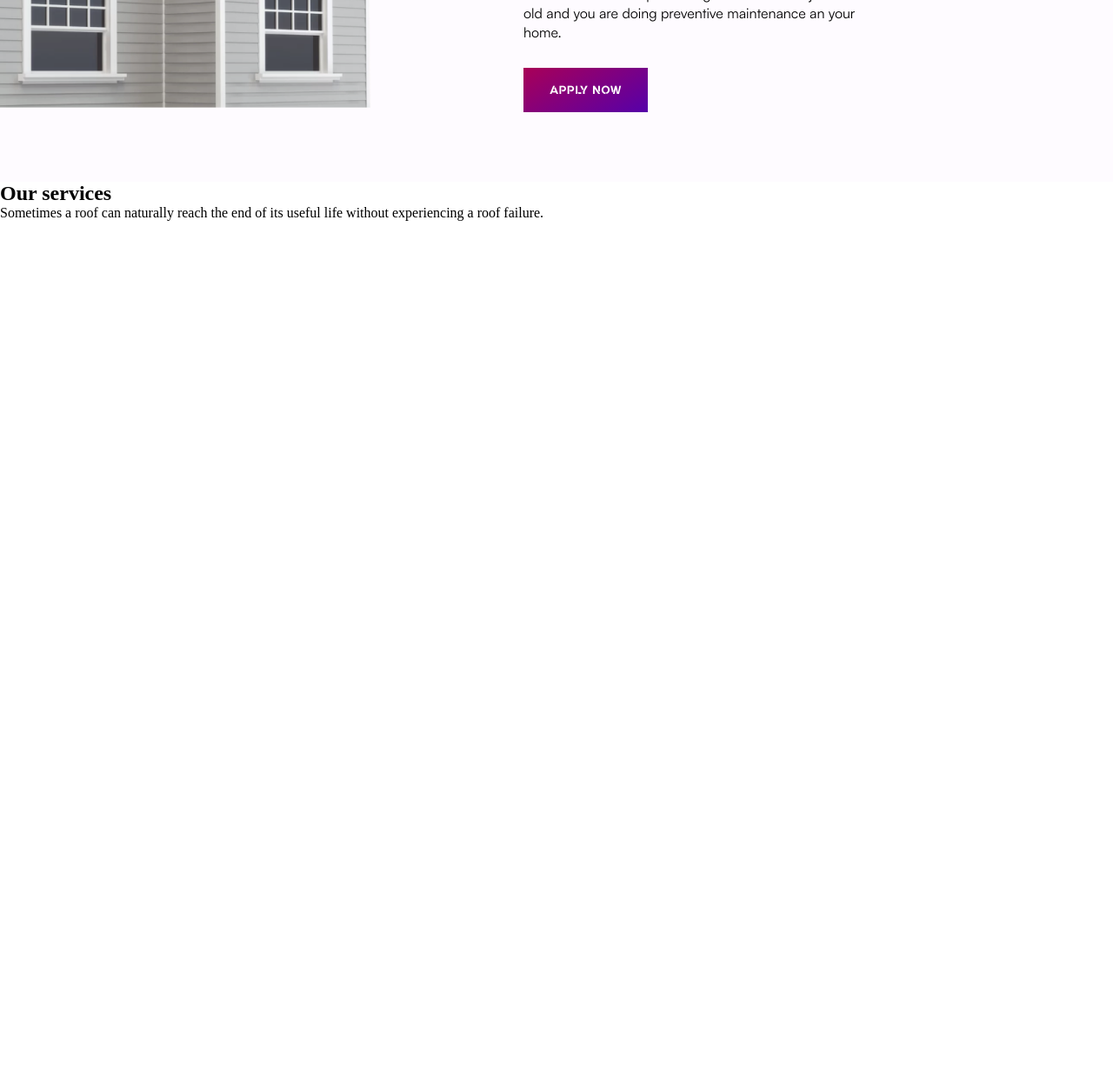
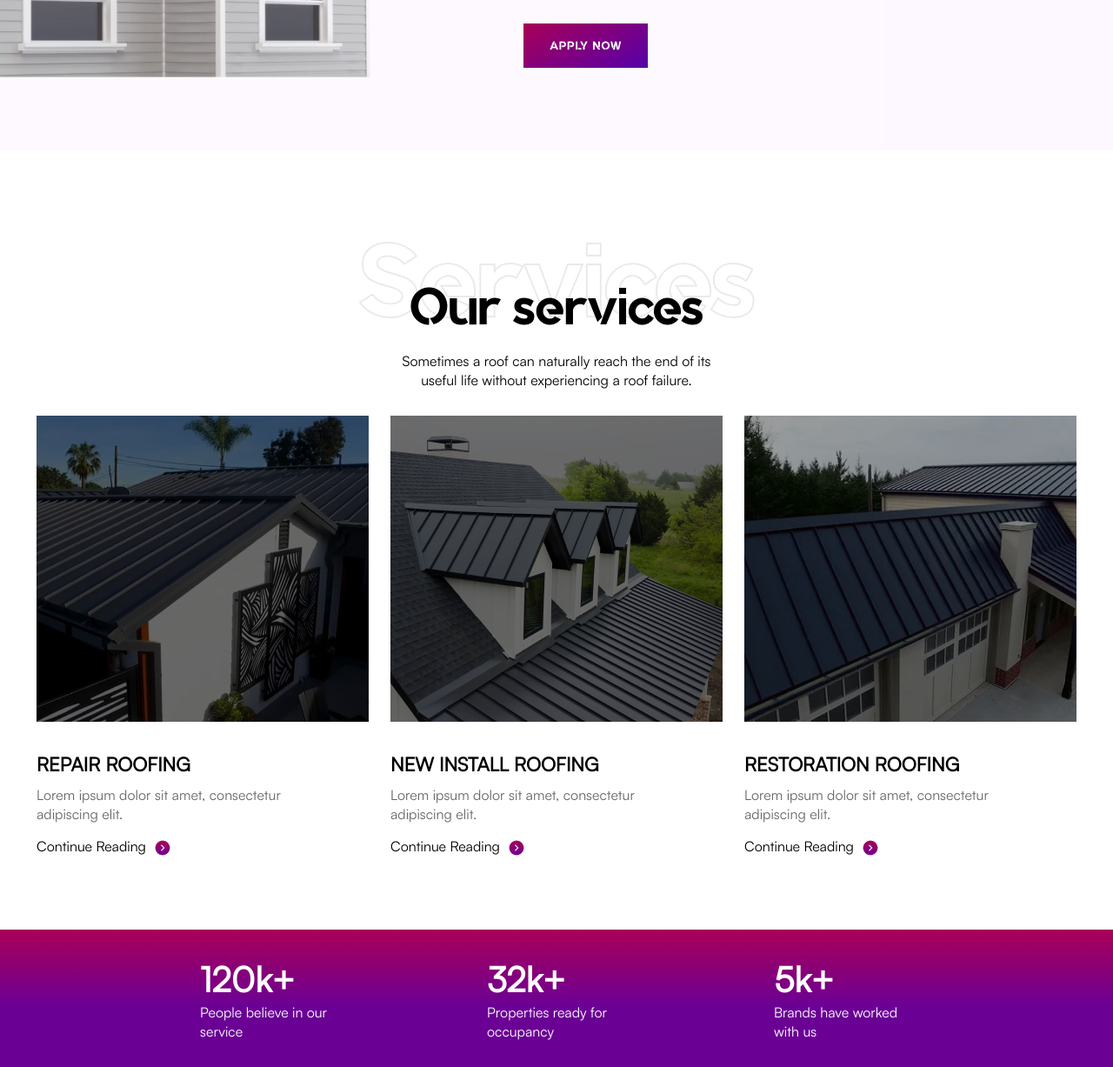
Before and after one commit to Muhammad-Haram/hesco, a plain HTML site: page index.html in a window 1280 px wide. Shown: the part 1353-2580 px from the top of the page at 87% size. Before the commit the page ends 1607 px from the top, so only its background shows below. Drawn offline with Linux system fonts and the light colour scheme.

Commit message:
add services and state section

```diff
--- a/index.html
+++ b/index.html
@@ -103,9 +103,61 @@
     </section>
 
     <section class="services">
-        <h1 class="services-head">Our services</h1>
-        <p>Sometimes a roof can naturally reach the end of its useful life without experiencing a roof failure.</p>
+        <div class="ser-head-div">
+            <h1 class="services-stroke-head">Services</h1>
+            <h1 class="services-head">Our services</h1>
+        </div>
+        <p class="services-para para">Sometimes a roof can naturally reach the end of its useful life without
+            experiencing a roof failure.</p>
+
+        <div class="services-boxes">
+
+            <div class="services-box">
+                <img class="ser-img1" src="img/ser-img2.png" alt="">
+                <h2 class="ser-box-head">Repair roofing</h2>
+                <p class="ser-box-para">Lorem ipsum dolor sit amet, consectetur adipiscing elit.</p>
+                <p class="readMore">Continue Reading<span class="ser-arrow-span"><img class="ser-arrow-img"
+                            src="img/Arrow - Right Circle.png" alt=""></span></p>
+            </div>
+
+            <div class="services-box">
+                <img class="ser-img1" src="img/ser-img1.png" alt="">
+                <h2 class="ser-box-head">New install roofing</h2>
+                <p class="ser-box-para">Lorem ipsum dolor sit amet, consectetur adipiscing elit.</p>
+                <p class="readMore">Continue Reading<span class="ser-arrow-span"><img class="ser-arrow-img"
+                            src="img/Arrow - Right Circle.png" alt=""></span></p>
+            </div>
+
+            <div class="services-box">
+                <img class="ser-img1" src="img/ser-img3.png" alt="">
+                <h2 class="ser-box-head">Restoration roofing</h2>
+                <p class="ser-box-para">Lorem ipsum dolor sit amet, consectetur adipiscing elit.</p>
+                <p class="readMore">Continue Reading<span class="ser-arrow-span"><img class="ser-arrow-img"
+                            src="img/Arrow - Right Circle.png" alt=""></span></p>
+            </div>
+
+        </div>
+
     </section>
+
+    <section class="states">
+        <div class="states-container">
+            <h1 class="states-head">120k+</h1>
+            <p class="states-para">People believe in our service</p>
+        </div>
+
+        <div class="states-container">
+            <h1 class="states-head">32k+</h1>
+            <p class="states-para">Properties ready for occupancy</p>
+        </div>
+
+        <div class="states-container">
+            <h1 class="states-head">5k+</h1>
+            <p class="states-para">Brands have worked with us</p>
+        </div>
+    </section>
+
+    <section class="reviews"></section>
 </body>
 
 </html>
--- a/style.css
+++ b/style.css
@@ -110,7 +110,7 @@
 .header-section .hero .hero-text .hero-head-2,
 .header-section .hero .hero-text .hero-head-3 {
     font-family: quantifyRegular;
-    font-size: 80px;
+    font-size: 70px;
     text-transform: uppercase;
 }
 
@@ -243,7 +243,7 @@
 .aboutUs .aboutUs-pink-layer {
     width: 100%;
     height: 100%;
-    background-color: #f6e0ff25;
+    background-color: #f6e0ff36;
     position: absolute;
     z-index: -1;
 }
@@ -275,7 +275,7 @@
 .aboutUs .aboutUs-container .aboutUs-content .about-content-sm .aboutUs-head3 {
     font-family: quantifyRegular;
     text-transform: uppercase;
-    font-size: 80px;
+    font-size: 70px;
 }
 
 .aboutUs .aboutUs-container .aboutUs-content .aboutUs-para {
@@ -283,3 +283,109 @@
     font-family: satochi;
     max-width: 400px;
 }
+
+/* services section */
+
+.services {
+    width: 100%;
+    display: flex;
+    align-items: center;
+    justify-content: center;
+    flex-direction: column;
+    padding: 80px 0;
+}
+
+.services .ser-head-div {
+    width: 100%;
+    position: relative;
+    margin-bottom: 10px;
+}
+
+.services .ser-head-div .services-stroke-head {
+    font-size: 120px;
+    -webkit-text-stroke: 2px rgba(0, 0, 0, 0.082);
+    color: transparent;
+    font-family: quantifyRegular;
+    text-align: center;
+    font-weight: 900;
+}
+
+.services .ser-head-div .services-head {
+    font-size: 60px;
+    font-family: quantifyRegular;
+    position: absolute;
+    top: 70%;
+    left: 50%;
+    transform: translate(-50%, -50%);
+}
+
+.services .services-para {
+    font-family: satochi;
+    text-align: center;
+    margin-bottom: 30px;
+    max-width: 370px;
+}
+
+.services .services-boxes {
+    display: flex;
+    align-items: center;
+    justify-content: center;
+    gap: 25px;
+}
+
+.services .services-boxes .services-box .ser-box-head {
+    font-weight: 900;
+    font-family: satochi;
+    font-size: 22px;
+    text-transform: uppercase;
+    margin-top: 30px;
+    margin-bottom: 10px;
+}
+
+.services .services-boxes .services-box .ser-box-para {
+    font-size: 16px;
+    font-family: satochi;
+    margin-bottom: 10px;
+    color: #676767;
+    max-width: 350px;
+}
+
+.services .services-boxes .services-box .readMore {
+    font-family: satochi;
+    font-size: 16px;
+    color: black;
+    display: flex;
+    align-items: center;
+}
+
+.services .services-boxes .services-box .ser-arrow-span {
+    margin-left: 10px;
+    margin-top: 9px;
+}
+
+/* states section  */
+
+.states {
+    width: 100%;
+    display: flex;
+    align-items: center;
+    justify-content: center;
+    background: linear-gradient(180deg, rgba(169, 0, 87, 1) 0%, rgba(107, 0, 149, 1) 56%);
+    gap: 170px;
+    padding: 30px;
+}
+
+.states .states-head {
+    font-size: 40px;
+    color: white;
+    font-family: satochi;
+    font-weight: 900;
+}
+
+.states .states-para {
+    font-size: 16px;
+    color: white;
+    font-family: satochi;
+    font-weight: 100;
+    max-width: 160px;
+}
```
Also changed, not shown: img/Arrow - Right Circle.png (added), img/ser-img1.png (added), img/ser-img2.png (added), img/ser-img3.png (added).
